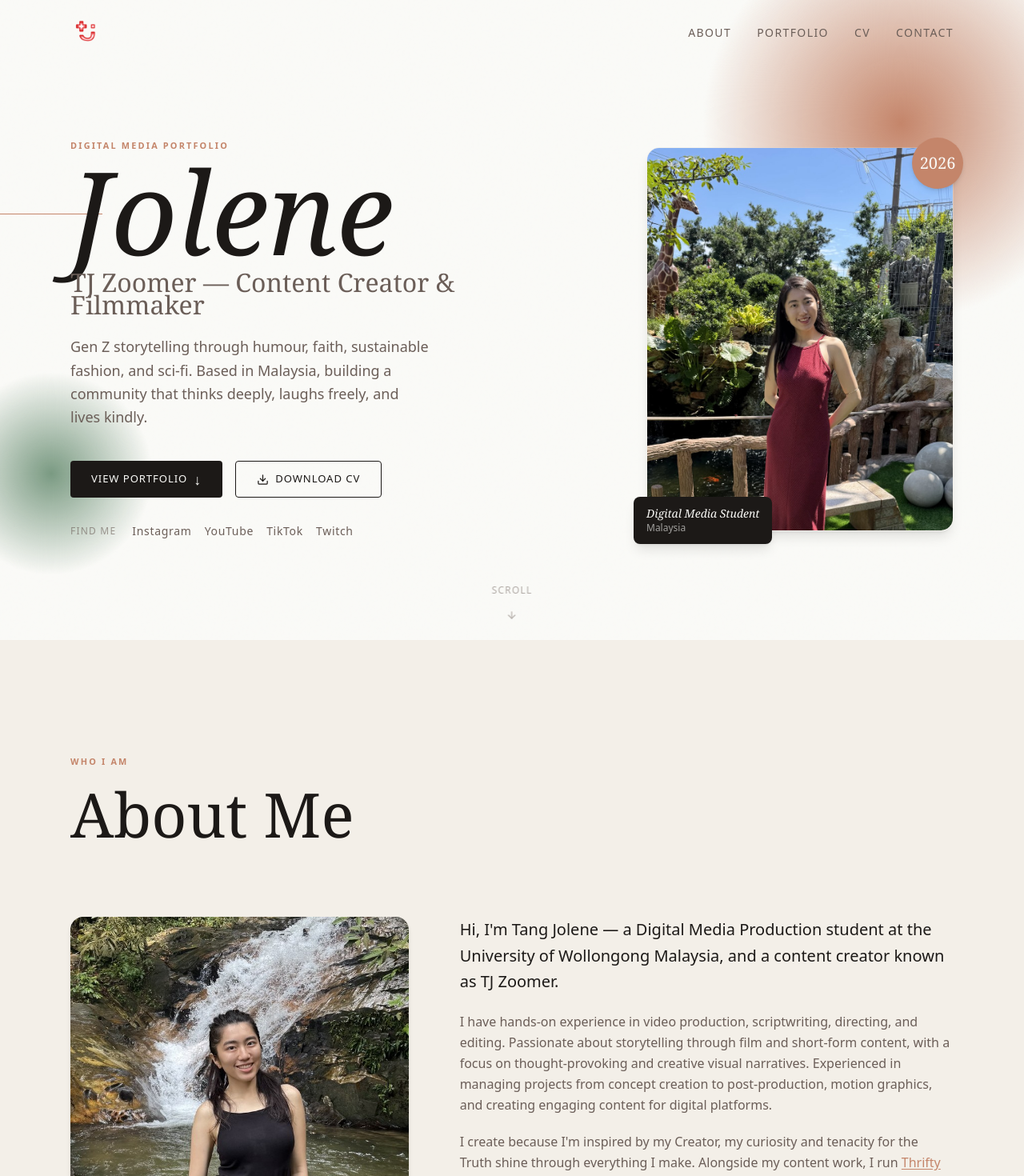
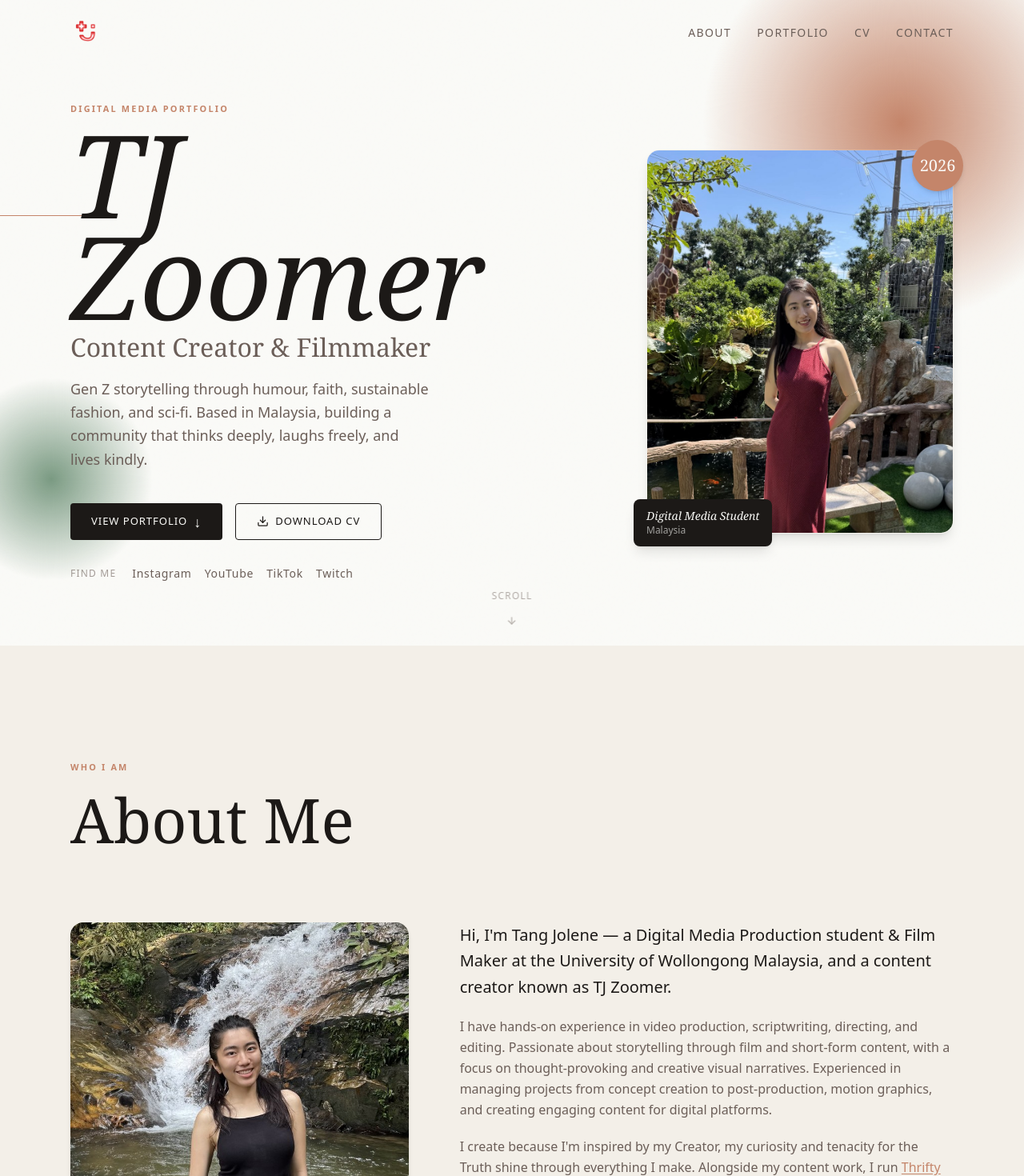
Before and after one commit to seanlawson2001-gif/jolene-portfolio, a Next.js app: page / in a window 1280 px wide. Shown: the top 1470 px of the page at 80% size. Built offline with nearby package versions, Linux system fonts and the light colour scheme.

Commit message:
made minor changes

```diff
--- a/components/About.tsx
+++ b/components/About.tsx
@@ -88,7 +88,7 @@ export default function About() {
 
             <div className="reveal reveal-delay-2 space-y-5">
               <p className="text-charcoal text-lg md:text-xl leading-relaxed font-light">
-                Hi, I&apos;m Tang Jolene — a Digital Media Production student at the University
+                Hi, I&apos;m Tang Jolene — a Digital Media Production student & Film Maker at the University
                 of Wollongong Malaysia, and a content creator known as TJ Zoomer.
               </p>
               <p className="text-warm-gray text-base leading-relaxed">
--- a/components/Hero.tsx
+++ b/components/Hero.tsx
@@ -34,10 +34,10 @@ export default function Hero() {
 
             <h1 className="hero-title font-display leading-[0.88] tracking-tight text-charcoal mb-6">
               <span className="block text-[clamp(4rem,12vw,9rem)] font-light italic">
-                Jolene
+                TJ Zoomer
               </span>
               <span className="block text-[clamp(1.1rem,3vw,2rem)] font-light tracking-normal mt-3 text-warm-gray not-italic">
-                TJ Zoomer — Content Creator & Filmmaker
+                Content Creator & Filmmaker
               </span>
             </h1>
 
```
